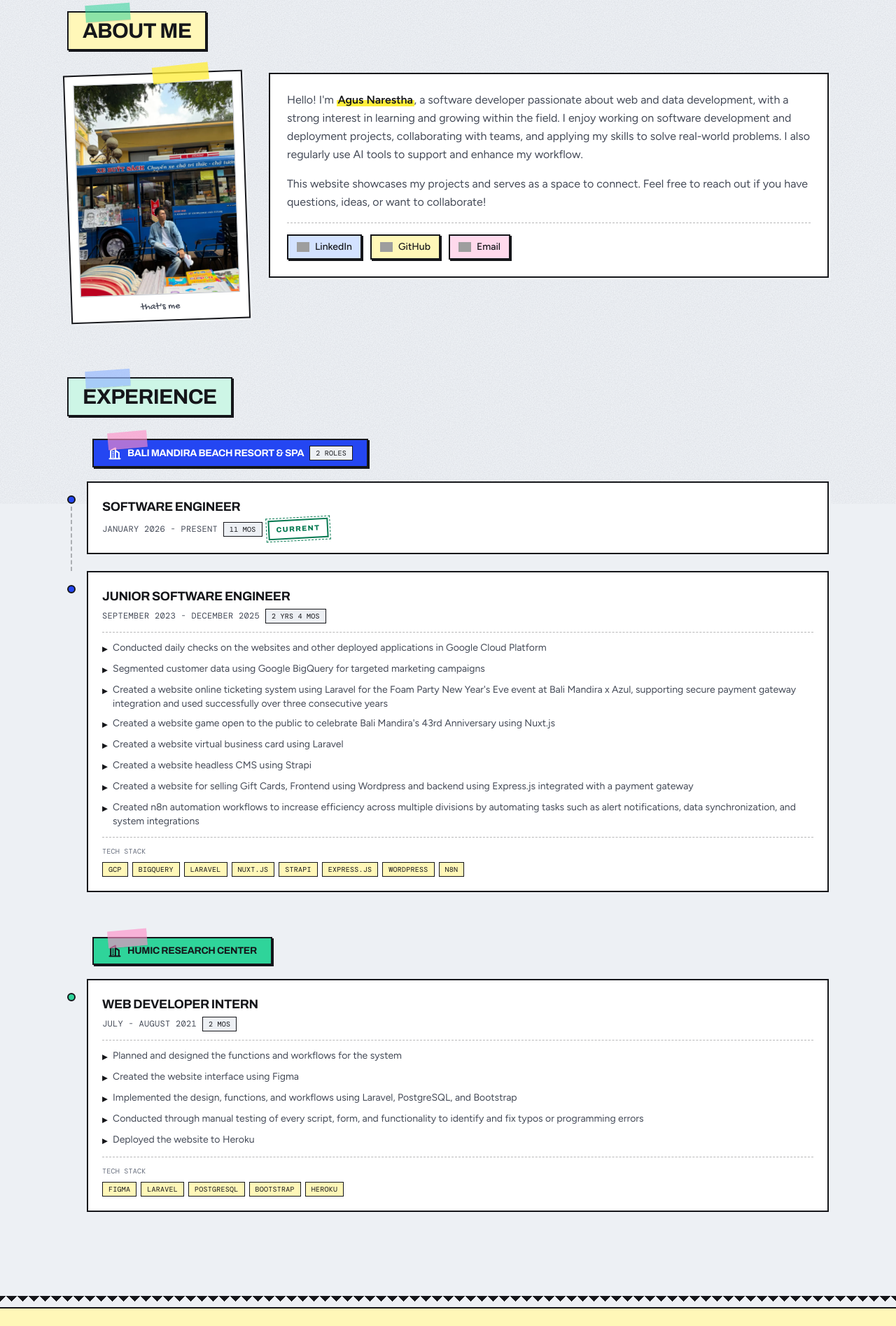
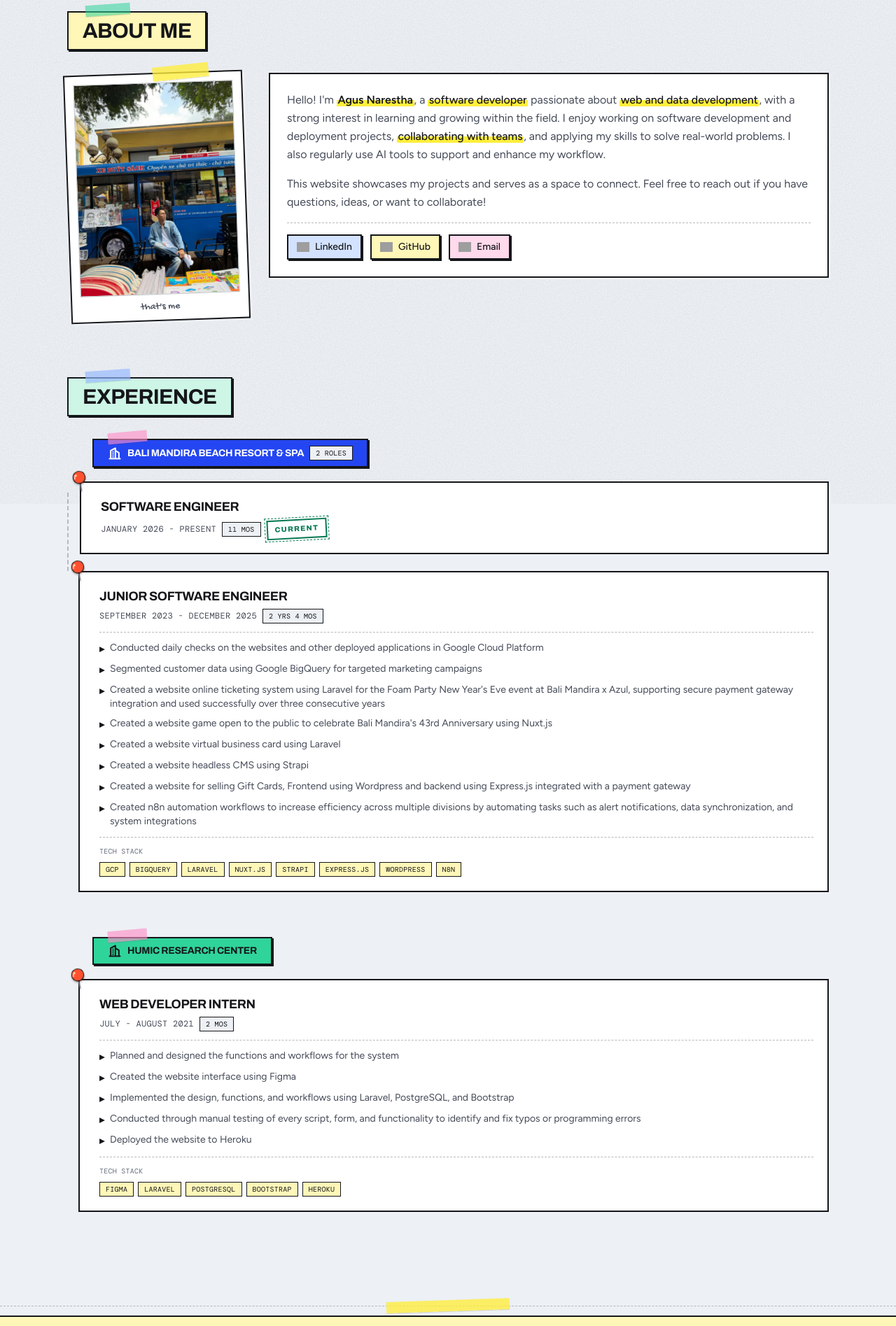
Before and after one commit to agusnarestha/nar-portfolio, a Next.js app: page /about in a window 1280 px wide. Shown: the part 80-1975 px from the top of the page at 70% size. Built offline with nearby package versions, Linux system fonts and the light colour scheme; grey boxes are pictures that could not be loaded.

Commit message:
feat: refine hero, about highlights, dividers, pins, and project count
Remove the hero greeting, highlight key skills in About, replace the
zigzag dividers with taped seams, pin experience cards with red pushpins,
and replace the project-count stamp with a nine-square pin indicator.

```diff
--- a/src/app/globals.css
+++ b/src/app/globals.css
@@ -130,7 +130,6 @@ body {
 
 .tape {
   display: block;
-  height: 1.5rem;
   background: rgba(255, 238, 59, 0.78);
   box-shadow: 0 1px 0 rgba(21, 22, 26, 0.12);
 }
@@ -140,20 +139,6 @@ body {
 .tape-mint { background: rgba(47, 212, 154, 0.55); }
 .tape-sky { background: rgba(150, 185, 255, 0.68); }
 .tape-clear { background: rgba(255, 255, 255, 0.62); }
-
-.torn-divider {
-  height: 16px;
-  background-image:
-    linear-gradient(135deg, var(--ink) 25%, transparent 25%),
-    linear-gradient(225deg, var(--ink) 25%, transparent 25%);
-  background-size: 16px 16px;
-  background-repeat: repeat-x;
-  background-position: 0 0;
-}
-
-.torn-divider-flip {
-  transform: rotate(180deg);
-}
 
 .highlight {
   background: linear-gradient(transparent 55%, var(--highlight) 55%);
--- a/src/app/page.tsx
+++ b/src/app/page.tsx
@@ -5,7 +5,7 @@ import AboutSection from "@/components/sections/AboutSection";
 import ExperienceSection from "@/components/sections/ExperienceSection";
 import RecentProjectSection from "@/components/sections/RecentProjectSection";
 import RecentPostSection from "@/components/sections/RecentPostSection";
-import TornDivider from "@/components/collage/TornDivider";
+import TapeDivider from "@/components/collage/TapeDivider";
 import { useEffect } from "react";
 import { motion, useReducedMotion } from "framer-motion";
 
@@ -43,7 +43,7 @@ export default function Home() {
           <AboutSection />
         </motion.div>
 
-        <TornDivider className="my-12 sm:my-16" />
+        <TapeDivider tone="pink" className="my-12 sm:my-16" />
 
         <motion.div
           initial={reduceMotion ? false : { opacity: 0, y: 12 }}
@@ -55,7 +55,7 @@ export default function Home() {
         </motion.div>
       </div>
 
-      <TornDivider className="my-12 sm:my-16" />
+      <TapeDivider tone="sky" className="my-12 sm:my-16" />
 
       <motion.div
         initial={reduceMotion ? false : { opacity: 0, y: 16 }}
@@ -66,7 +66,7 @@ export default function Home() {
         <RecentProjectSection />
       </motion.div>
 
-      <TornDivider className="my-12 sm:my-16" />
+      <TapeDivider tone="sky" className="my-12 sm:my-16" />
 
       <motion.div
         initial={reduceMotion ? false : { opacity: 0, y: 16 }}
--- a/src/components/Timeline.tsx
+++ b/src/components/Timeline.tsx
@@ -1,5 +1,6 @@
 import React from "react";
 import PaperSheet from "./collage/PaperSheet";
+import Pushpin from "./collage/Pushpin";
 import Stamp from "./collage/Stamp";
 import Tag from "./collage/Tag";
 import Tape from "./collage/Tape";
@@ -19,9 +20,13 @@ export type TimelineCompanyProps = {
 
 type CompanyTone = "cobalt" | "mint" | "tomato";
 
-const PositionCard: React.FC<
-  Position & { companyTone: CompanyTone; isLast: boolean }
-> = ({ job, date, duration, description, companyTone, isLast }) => {
+const PositionCard: React.FC<Position & { isLast: boolean }> = ({
+  job,
+  date,
+  duration,
+  description,
+  isLast,
+}) => {
   const extractTechStack = (descriptions: string[]): string[] => {
     const techMap: { [key: string]: string } = {
       Laravel: "Laravel",
@@ -51,26 +56,21 @@ const PositionCard: React.FC<
 
   const techStack = extractTechStack(description);
   const isCurrent = date.toLowerCase().includes("present");
-  const dotClass =
-    companyTone === "cobalt"
-      ? "bg-cobalt"
-      : companyTone === "mint"
-        ? "bg-mint"
-        : "bg-tomato";
 
   return (
     <div className="relative flex gap-3 sm:gap-4">
       <div className="flex flex-shrink-0 flex-col items-center">
-        <div
-          className={`z-10 mt-5 h-3 w-3 rounded-full border-2 border-ink ${dotClass}`}
-        />
         {!isLast && (
-          <div className="mt-1 flex-1 border-l-2 border-dashed border-ink/30" />
+          <div className="mt-4 flex-1 border-l-2 border-dashed border-ink/25" />
         )}
       </div>
 
-      <div className="flex-1 pb-6">
-        <PaperSheet className="p-4 sm:p-5">
+      <div className="relative flex-1 pb-6">
+        <Pushpin
+          rotate={-10}
+          className="absolute -left-4 -top-4 z-20 h-8 w-8 drop-shadow-[0_2px_1px_rgba(21,22,26,0.25)]"
+        />
+        <PaperSheet className="p-4 pl-6 sm:p-5 sm:pl-7">
           <div className="flex flex-col gap-2 sm:flex-row sm:items-start sm:justify-between">
             <div>
               <h3 className="font-display text-sm font-bold uppercase leading-tight tracking-tight text-ink sm:text-base lg:text-lg">
@@ -175,7 +175,6 @@ const Timeline: React.FC<TimelineCompanyProps> = ({ company, positions }) => {
           <PositionCard
             key={index}
             {...position}
-            companyTone={companyTone}
             isLast={index === positions.length - 1}
           />
         ))}
--- /dev/null
+++ b/src/components/collage/Pushpin.tsx
@@ -0,0 +1,64 @@
+type PushpinProps = {
+  className?: string;
+  rotate?: number;
+};
+
+export default function Pushpin({
+  className = "",
+  rotate = -8,
+}: PushpinProps) {
+  return (
+    <span
+      aria-hidden="true"
+      className={`pointer-events-none inline-block ${className}`}
+      style={{ transform: `rotate(${rotate}deg)` }}
+    >
+      <svg
+        viewBox="0 0 40 44"
+        width="100%"
+        height="100%"
+        fill="none"
+        xmlns="http://www.w3.org/2000/svg"
+      >
+        <path
+          d="M20 27L20 41"
+          stroke="#444A57"
+          strokeWidth="3"
+          strokeLinecap="round"
+          opacity="0.3"
+        />
+        <path
+          d="M20 25L20 39"
+          stroke="#69707F"
+          strokeWidth="2.5"
+          strokeLinecap="round"
+        />
+        <rect
+          x="15.5"
+          y="21"
+          width="9"
+          height="5"
+          rx="2.5"
+          fill="#C4CAD5"
+          stroke="#15161A"
+          strokeWidth="1.2"
+        />
+        <ellipse cx="21" cy="19" rx="10" ry="8" fill="#C2341A" opacity="0.5" />
+        <path
+          d="M20 2c-7.2 0-12 5.2-12 12 0 6.9 5.4 12 12 12s12-5.1 12-12c0-6.8-4.8-12-12-12Z"
+          fill="#FF5130"
+          stroke="#15161A"
+          strokeWidth="1.5"
+        />
+        <path
+          d="M13.5 8.8c-1.6 2-2.4 4.3-2.4 6.8"
+          stroke="#FFE1DA"
+          strokeWidth="2.4"
+          strokeLinecap="round"
+          opacity="0.9"
+        />
+        <circle cx="14.5" cy="9.5" r="1.8" fill="#FFF7B8" opacity="0.9" />
+      </svg>
+    </span>
+  );
+}
--- /dev/null
+++ b/src/components/collage/TapeDivider.tsx
@@ -0,0 +1,29 @@
+import Tape from "./Tape";
+
+type TapeTone = "yellow" | "pink" | "mint" | "sky";
+
+type TapeDividerProps = {
+  tone?: TapeTone;
+  flip?: boolean;
+  className?: string;
+};
+
+export default function TapeDivider({
+  tone = "yellow",
+  flip = false,
+  className = "",
+}: TapeDividerProps) {
+  return (
+    <div
+      aria-hidden="true"
+      className={`relative flex h-7 items-center justify-center ${className}`}
+    >
+      <span className="absolute inset-x-0 top-1/2 border-t border-dashed border-ink/25" />
+      <Tape
+        tone={tone}
+        rotate={flip ? 2 : -2}
+        className="relative h-4 w-32 sm:w-44"
+      />
+    </div>
+  );
+}
--- a/src/components/collage/TornDivider.tsx
+++ /dev/null
@@ -1,16 +0,0 @@
-type TornDividerProps = {
-  flip?: boolean;
-  className?: string;
-};
-
-export default function TornDivider({
-  flip = false,
-  className = "",
-}: TornDividerProps) {
-  return (
-    <div
-      aria-hidden="true"
-      className={`torn-divider ${flip ? "torn-divider-flip" : ""} ${className}`}
-    />
-  );
-}
--- a/src/components/layouts/Footer.tsx
+++ b/src/components/layouts/Footer.tsx
@@ -4,7 +4,7 @@ import React from "react";
 import Link from "next/link";
 import Stamp from "../collage/Stamp";
 import Tape from "../collage/Tape";
-import TornDivider from "../collage/TornDivider";
+import TapeDivider from "../collage/TapeDivider";
 import HandNote from "../collage/HandNote";
 import { handCopy } from "@/lib/hand-copy";
 
@@ -55,7 +55,7 @@ const Footer = () => {
 
   return (
     <div className="relative mt-20 sm:mt-24">
-      <TornDivider />
+      <TapeDivider tone="yellow" />
       <div className="border-t-2 border-ink bg-butter">
         <div className="mx-auto max-w-6xl px-4 py-8 sm:px-8 sm:py-10">
           <div className="mb-8 flex flex-col gap-6 md:flex-row md:items-start md:justify-between">
--- a/src/components/sections/AboutSection.tsx
+++ b/src/components/sections/AboutSection.tsx
@@ -60,12 +60,25 @@ const AboutSection = ({ headingLevel = "h2" }: AboutSectionProps) => {
               <Highlight>
                 <span className="font-semibold text-ink">Agus Narestha</span>
               </Highlight>
-              , a software developer passionate about web and data development,
-              with a strong interest in learning and growing within the field. I
-              enjoy working on software development and deployment projects,
-              collaborating with teams, and applying my skills to solve
-              real-world problems. I also regularly use AI tools to support and
-              enhance my workflow.
+              , a{" "}
+              <Highlight>
+                <span className="font-medium text-ink">software developer</span>
+              </Highlight>{" "}
+              passionate about{" "}
+              <Highlight>
+                <span className="font-medium text-ink">
+                  web and data development
+                </span>
+              </Highlight>
+              , with a strong interest in learning and growing within the field.
+              I enjoy working on software development and deployment projects,{" "}
+              <Highlight>
+                <span className="font-medium text-ink">
+                  collaborating with teams
+                </span>
+              </Highlight>
+              , and applying my skills to solve real-world problems. I also
+              regularly use AI tools to support and enhance my workflow.
             </p>
 
             <p className="mb-4 font-body text-base leading-relaxed text-ink-2">
--- a/src/components/sections/HomeSection.tsx
+++ b/src/components/sections/HomeSection.tsx
@@ -1,7 +1,5 @@
 "use client";
 
-import { useSyncExternalStore } from "react";
-import TypeIt from "typeit-react";
 import ScrollDown from "../ScrollDown";
 import SpotifyNowPlaying from "../SpotifyNowPlaying";
 import BackgroundArt from "../BackgroundArt";
@@ -11,15 +9,8 @@ import HandNote from "../collage/HandNote";
 import Polaroid from "../collage/Polaroid";
 import { handCopy } from "@/lib/hand-copy";
 
-const emptySubscribe = () => () => {};
-
 const HomeSection = () => {
   const reduceMotion = useReducedMotion();
-  const mounted = useSyncExternalStore(
-    emptySubscribe,
-    () => true,
-    () => false
-  );
 
   return (
     <div className="relative flex min-h-screen flex-col">
@@ -61,21 +52,6 @@ const HomeSection = () => {
             />
           </motion.div>
 
-          <div className="mt-6">
-            {mounted && !reduceMotion ? (
-              <TypeIt
-                className="font-display text-xl text-ink sm:text-2xl xl:text-3xl"
-                options={{ speed: 60 }}
-              >
-                Hello Everyone...👋
-              </TypeIt>
-            ) : (
-              <p className="font-display text-xl text-ink sm:text-2xl xl:text-3xl">
-                Hello Everyone...👋
-              </p>
-            )}
-          </div>
-
           <motion.div
             initial={reduceMotion ? false : { y: 20 }}
             animate={{ y: 0 }}
```
Also changed, not shown: src/components/sections/RecentProjectSection.tsx (+18 -8 lines).
